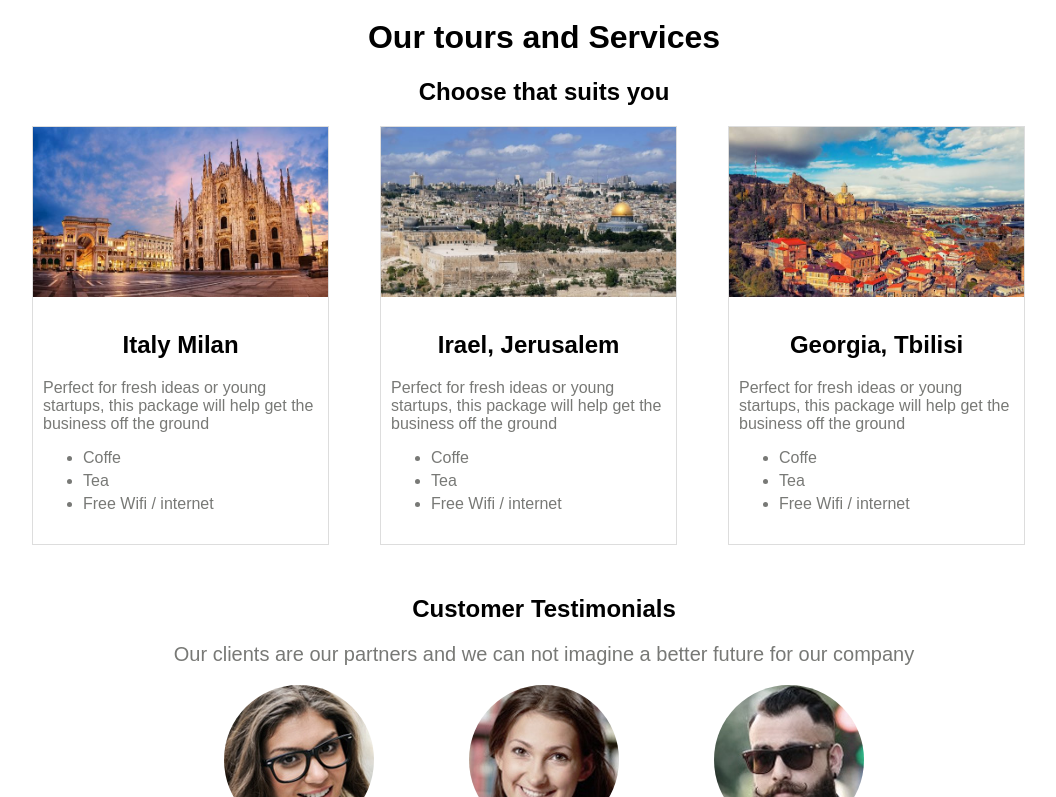
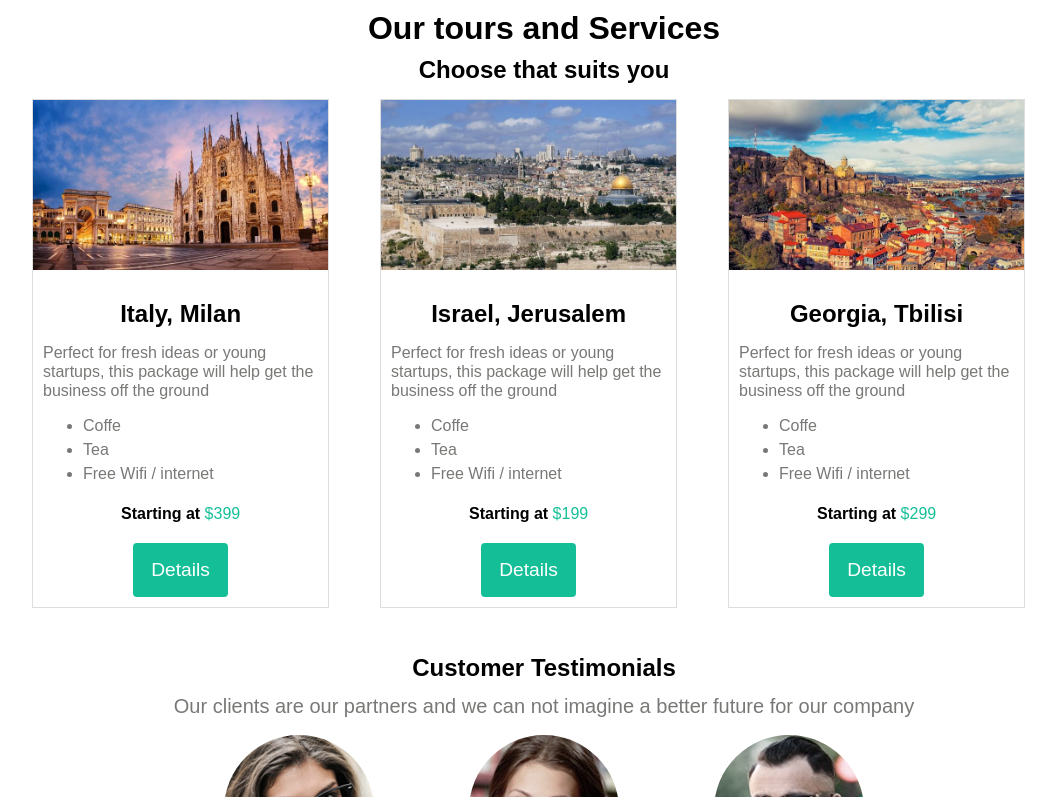
Before and after one commit to GeGuNa/Tourism-app, a React (Create React App) app: page / in a window 1280 px wide. Shown: the part 532-1329 px from the top of the page, without its empty margins (96-1152 px from the left). Built offline with nearby package versions, Linux system fonts and the light colour scheme.

Commit message:
About our tours / services

```diff
--- a/src/App.js
+++ b/src/App.js
@@ -88,7 +88,7 @@ function Main() {
 
 				<div className="pdng1">
 					  <div>
-						<h2 className="pcn1tr">Italy Milan</h2>
+						<h2 className="pcn1tr">Italy,  Milan</h2>
 					  </div>
 
 
@@ -106,6 +106,21 @@ function Main() {
 						 </ul>
 
 					  </div>
+
+
+						 <div className="pcn1tr">
+
+							<div>
+								<b>Starting at</b> <span className="qgre1">  $399 </span>
+							</div>
+
+							 <div>
+								<button className="btnNormalCase">Details</button>
+							 </div>
+
+					 </div>
+
+
 
 				</div>
 
@@ -129,7 +144,7 @@ function Main() {
 
 				<div className="pdng1">
 					  <div>
-						<h2 className="pcn1tr">Irael, Jerusalem</h2>
+						<h2 className="pcn1tr">Israel, Jerusalem</h2>
 					  </div>
 
 
@@ -147,6 +162,20 @@ function Main() {
 						 </ul>
 
 					  </div>
+
+
+					 <div className="pcn1tr">
+
+							<div>
+								<b>Starting at</b> <span className="qgre1">  $199 </span>
+							</div>
+
+							 <div>
+								<button className="btnNormalCase">Details</button>
+							 </div>
+
+					 </div>
+
 
 				</div>
 
@@ -192,6 +221,22 @@ function Main() {
 						 </ul>
 
 					  </div>
+
+
+						 <div className="pcn1tr">
+
+							<div>
+								<b>Starting at</b> <span className="qgre1">  $299 </span>
+							</div>
+
+							 <div>
+								<button className="btnNormalCase">Details</button>
+							 </div>
+
+					 </div>
+
+
+
 
 				</div>
 
--- a/src/css/App.css
+++ b/src/css/App.css
@@ -10,6 +10,7 @@ body {
   font-family: 'FiragoRegular', Arial, Helvetica;
   font-size: 16px;
   overflow-x:hidden;
+  line-height: 19px;
 }
 
 a {
@@ -225,3 +226,22 @@ padding:10px;
 .list1 li {
 padding-bottom:5px;
 }
+
+
+
+.qgre1 {
+color: var(--cgreen);
+}
+
+
+.btnNormalCase {
+    color: #FFFFFF;
+    border: none;
+    outline: none;
+    background: /*#feb445*/ var(--cgreen);
+    padding: 16px 18px;
+    margin-top: 20px;
+    font-size: 1.2rem;
+    font-weight: 500;
+    border-radius: 4px;
+}
```
